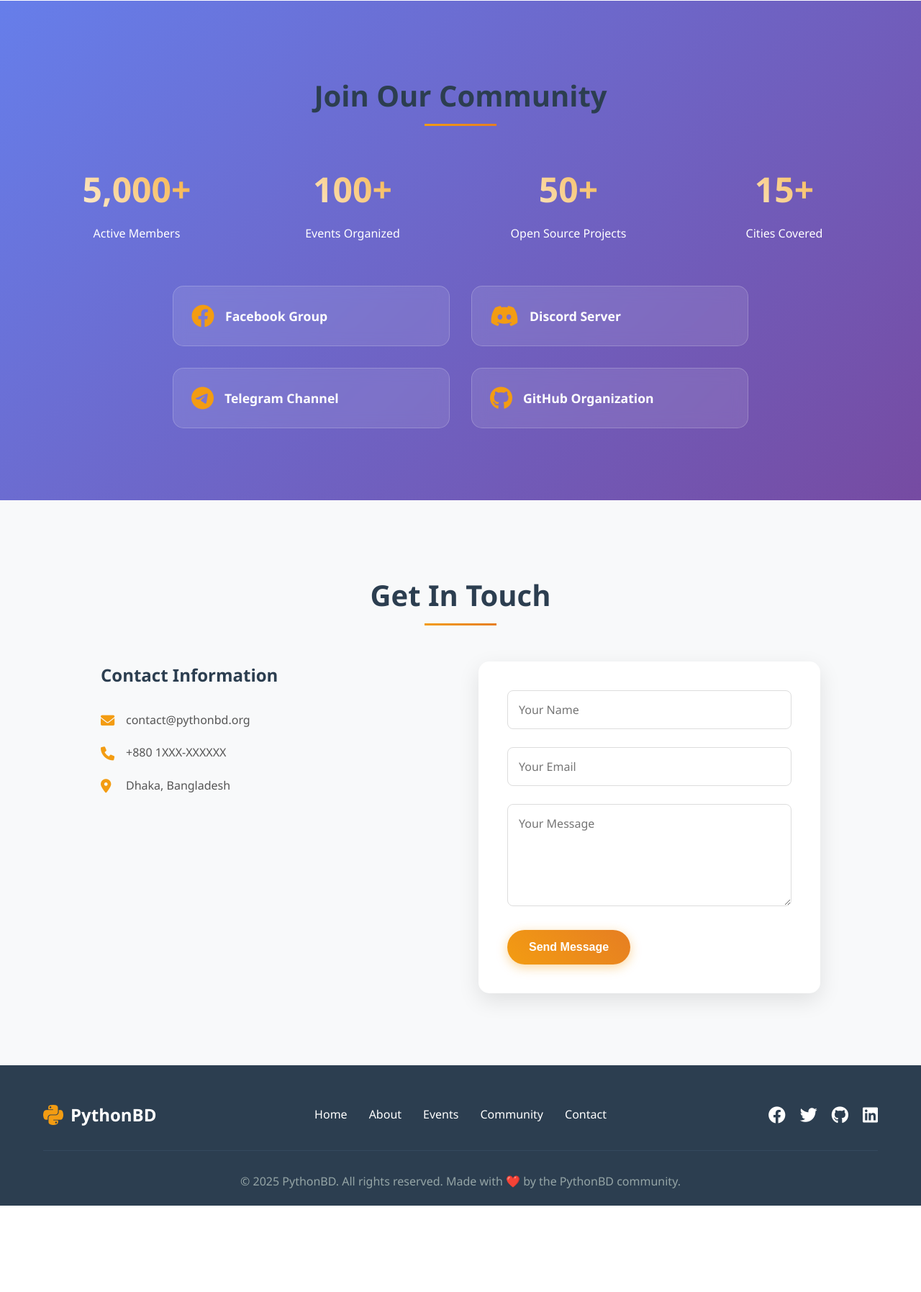
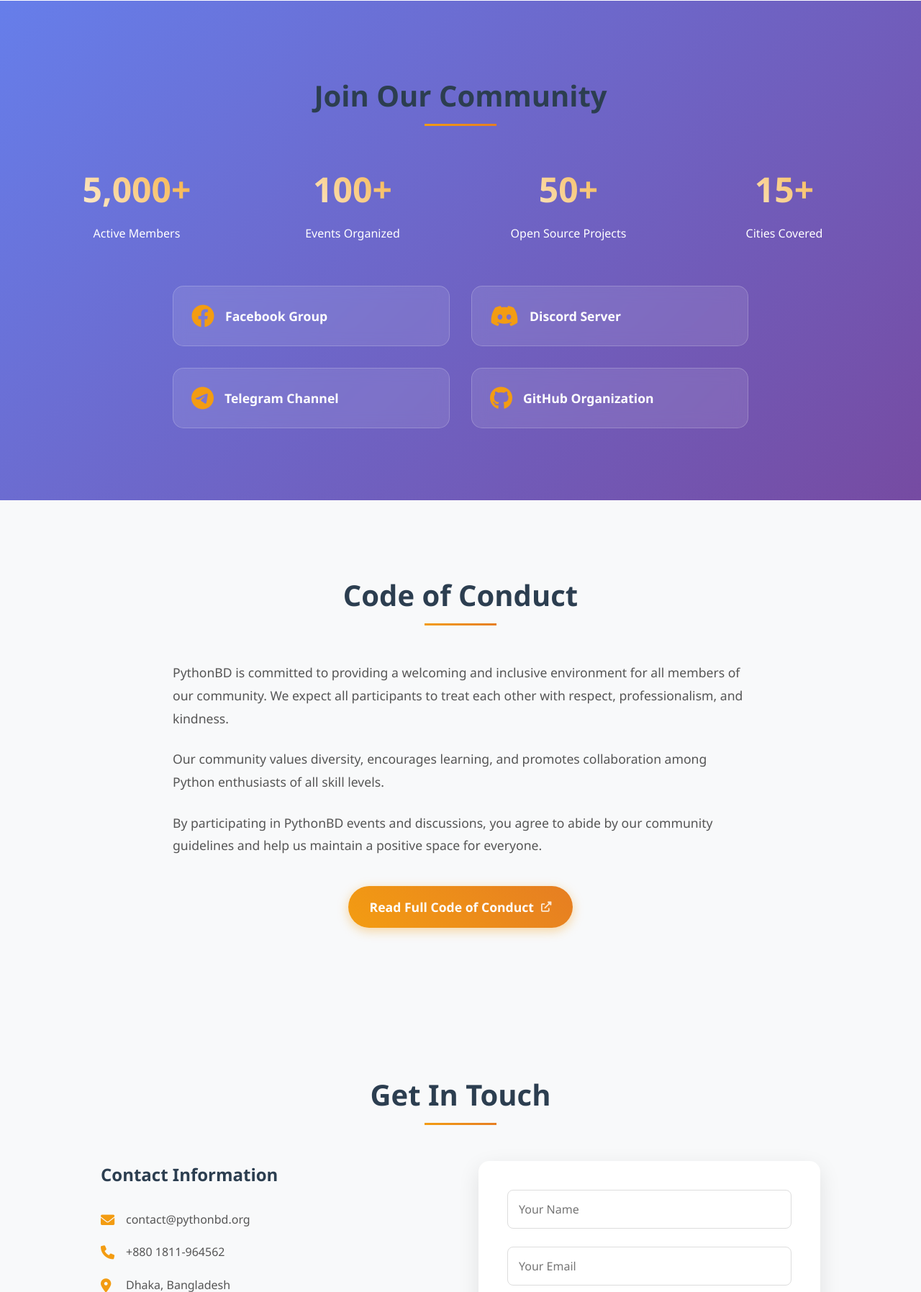
Before and after one commit to pythonbangladesh/pybdsite, a Flask app: page / in a window 1280 px wide. Shown: the part 2097-3892 px from the top of the page at 72% size. Before the commit the page ends 3772 px from the top, so only its background shows below. Run offline with Flask 3, Linux system fonts and the light colour scheme.

Commit message:
PyBDsite - add coc and contact form

```diff
--- a/src/app.py
+++ b/src/app.py
@@ -1,7 +1,11 @@
 from flask import Flask, render_template
+from flask import redirect
+
 import os
 
+
 app = Flask(__name__)
+
 
 @app.route('/')
 def home():
@@ -10,9 +14,17 @@ def home():
     except Exception as e:
         return f"Error: {str(e)}", 500
 
+
 @app.route('/healthz')
 def health():
     return "OK", 200
+
+
+@app.route('/coc')
+def coc():
+    external_coc = 'https://github.com/pythonbangladesh/public-docs/blob/main/code-of-conduct.md'
+    return redirect(external_coc)
+
 
 if __name__ == '__main__':
     port = int(os.environ.get('PORT', 10000))  # Default to 10000 for Render
--- a/src/static/style.css
+++ b/src/static/style.css
@@ -560,6 +560,8 @@ body {
     color: #95a5a6;
 }
 
+
+
 /* Responsive Design */
 @media screen and (max-width: 768px) {
     .nav-menu {
@@ -689,3 +691,77 @@ body {
         padding: 30px 20px;
     }
 }
+
+/* Code of Conduct Section */
+.coc {
+    padding: 100px 0;
+    background: #f8f9fa;
+}
+
+.coc-content {
+    max-width: 800px;
+    margin: 0 auto;
+    text-align: center;
+}
+
+.coc-description {
+    font-size: 1.1rem;
+    line-height: 1.8;
+    color: #555;
+    margin-bottom: 25px;
+    text-align: left;
+}
+
+.coc-description:last-of-type {
+    margin-bottom: 40px;
+}
+
+.coc-link-container {
+    text-align: center;
+    margin-top: 40px;
+}
+
+.coc-link {
+    display: inline-flex;
+    align-items: center;
+    gap: 10px;
+    font-size: 1.1rem;
+}
+
+.coc-link i {
+    font-size: 0.9rem;
+    opacity: 0.8;
+}
+
+/* Responsive adjustments for COC */
+@media screen and (max-width: 768px) {
+    .coc-content {
+        text-align: left;
+    }
+
+    .coc-link-container {
+        text-align: center;
+    }
+
+    .coc-description {
+        font-size: 1rem;
+    }
+}
+
+@media screen and (max-width: 480px) {
+    .coc {
+        padding: 80px 0;
+    }
+
+    .coc-description {
+        font-size: 0.95rem;
+        line-height: 1.7;
+        margin-bottom: 20px;
+    }
+
+    .coc-link {
+        font-size: 1rem;
+        width: 100%;
+        justify-content: center;
+    }
+}
--- /dev/null
+++ b/src/templates/base.html
@@ -0,0 +1,20 @@
+<!DOCTYPE html>
+<html lang="en">
+<head>
+    <meta charset="UTF-8">
+    <meta name="viewport" content="width=device-width, initial-scale=1.0">
+    <title>PythonBD - {% block title %}Home{% endblock %}</title>
+    <!-- CSS -->
+    <link rel="stylesheet" href="{{ url_for('static', filename='style.css') }}">
+    <link rel="icon" type="image/x-icon" href="{{ url_for('static', filename='favicon.ico') }}">
+    <link href="https://cdnjs.cloudflare.com/ajax/libs/font-awesome/6.0.0/css/all.min.css" rel="stylesheet">
+</head>
+<body>
+    {% include "partial/navbar.html" %}
+
+    {% block content %}
+    {% endblock %}
+
+    {% include "partial/footer.html" %}
+</body>
+</html>
--- a/src/templates/index.html
+++ b/src/templates/index.html
@@ -1,41 +1,8 @@
-<!DOCTYPE html>
-<html lang="en">
+{% extends "base.html" %}
 
-<head>
-    <meta charset="UTF-8">
-    <meta name="viewport" content="width=device-width, initial-scale=1.0">
-    <title>PythonBD - Python Community Bangladesh</title>
-    <!-- CSS -->
-    <link rel="stylesheet" href="{{ url_for('static', filename='style.css') }}">
-    <link rel="icon" type="image/x-icon" href="{{ url_for('static', filename='favicon.ico') }}">
-    <!-- <img src="{{ url_for('static', filename='images/logo.png') }}" alt="Logo"> -->
-    <!-- <script src="{{ url_for('static', filename='js/script.js') }}"></script> -->
+{% block title %}Home{% endblock %}
 
-    <link href="https://cdnjs.cloudflare.com/ajax/libs/font-awesome/6.0.0/css/all.min.css" rel="stylesheet">
-</head>
-
-<body>
-    <!-- Navigation -->
-    <nav class="navbar">
-        <div class="nav-container">
-            <div class="nav-logo">
-                <i class="fab fa-python"></i>
-                <span>PythonBD</span>
-            </div>
-            <ul class="nav-menu">
-                <li class="nav-item"><a href="#home" class="nav-link">Home</a></li>
-                <li class="nav-item"><a href="#about" class="nav-link">About</a></li>
-                <li class="nav-item"><a href="#events" class="nav-link">Events</a></li>
-                <li class="nav-item"><a href="#community" class="nav-link">Community</a></li>
-                <li class="nav-item"><a href="#contact" class="nav-link">Contact</a></li>
-            </ul>
-            <div class="hamburger">
-                <span class="bar"></span>
-                <span class="bar"></span>
-                <span class="bar"></span>
-            </div>
-        </div>
-    </nav>
+{% block content %}
 
     <!-- Hero Section -->
     <section id="home" class="hero">
@@ -172,6 +139,34 @@
         </div>
     </section>
 
+
+
+    <!-- COC -->
+    <section id="coc" class="coc">
+        <div class="container">
+            <h2 class="section-title">Code of Conduct</h2>
+            <div class="coc-content">
+                <p class="coc-description">
+                    PythonBD is committed to providing a welcoming and inclusive environment for all members of our community.
+                    We expect all participants to treat each other with respect, professionalism, and kindness.
+                </p>
+                <p class="coc-description">
+                    Our community values diversity, encourages learning, and promotes collaboration among Python enthusiasts of all skill levels.
+                </p>
+                <p class="coc-description">
+                    By participating in PythonBD events and discussions, you agree to abide by our community guidelines and help us maintain a positive space for everyone.
+                </p>
+                <div class="coc-link-container">
+                    <a href="{{ url_for('coc') }}" target="_blank" class="btn btn-primary coc-link">
+                        Read Full Code of Conduct <i class="fas fa-external-link-alt"></i>
+                    </a>
+                </div>
+            </div>
+        </div>
+    </section>
+
+
+
     <!-- Contact Section -->
     <section id="contact" class="contact">
         <div class="container">
@@ -185,57 +180,39 @@
                     </div>
                     <div class="contact-item">
                         <i class="fas fa-phone"></i>
-                        <span>+880 1XXX-XXXXXX</span>
+                        <span>+880 1811-964562</span>
                     </div>
                     <div class="contact-item">
                         <i class="fas fa-map-marker-alt"></i>
                         <span>Dhaka, Bangladesh</span>
                     </div>
                 </div>
+
                 <div class="contact-form">
-                    <form>
+                    <form
+                        action="https://formspree.io/f/mblkddev"
+                        method="POST"
+                    >
                         <div class="form-group">
                             <input type="text" placeholder="Your Name" required>
                         </div>
                         <div class="form-group">
-                            <input type="email" placeholder="Your Email" required>
+                            <input type="email" name="email" placeholder="Your Email" required>
                         </div>
                         <div class="form-group">
-                            <textarea placeholder="Your Message" rows="5" required></textarea>
+                            <textarea name="message" placeholder="Your Message" rows="5" required></textarea>
                         </div>
                         <button type="submit" class="btn btn-primary">Send Message</button>
                     </form>
                 </div>
+
             </div>
         </div>
     </section>
 
-    <!-- Footer -->
-    <footer class="footer">
-        <div class="container">
-            <div class="footer-content">
-                <div class="footer-logo">
-                    <i class="fab fa-python"></i>
-                    <span>PythonBD</span>
-                </div>
-                <div class="footer-links">
-                    <a href="#home">Home</a>
-                    <a href="#about">About</a>
-                    <a href="#events">Events</a>
-                    <a href="#community">Community</a>
-                    <a href="#contact">Contact</a>
-                </div>
-                <div class="footer-social">
-                    <a href="#"><i class="fab fa-facebook"></i></a>
-                    <a href="#"><i class="fab fa-twitter"></i></a>
-                    <a href="#"><i class="fab fa-github"></i></a>
-                    <a href="#"><i class="fab fa-linkedin"></i></a>
-                </div>
-            </div>
-            <div class="footer-bottom">
-                <p>&copy; 2025 PythonBD. All rights reserved. Made with ❤️ by the PythonBD community.</p>
-            </div>
-        </div>
-    </footer>
-</body>
-</html>
+
+
+
+
+
+{% endblock %}
--- /dev/null
+++ b/src/templates/partial/footer.html
@@ -0,0 +1,27 @@
+    <!-- Footer -->
+    <footer class="footer">
+        <div class="container">
+            <div class="footer-content">
+                <div class="footer-logo">
+                    <i class="fab fa-python"></i>
+                    <span>PythonBD</span>
+                </div>
+                <div class="footer-links">
+                    <a href="#home">Home</a>
+                    <a href="#about">About</a>
+                    <a href="#events">Events</a>
+                    <a href="#community">Community</a>
+                    <a href="#contact">Contact</a>
+                </div>
+                <div class="footer-social">
+                    <a href="#"><i class="fab fa-facebook"></i></a>
+                    <a href="#"><i class="fab fa-twitter"></i></a>
+                    <a href="#"><i class="fab fa-github"></i></a>
+                    <a href="#"><i class="fab fa-linkedin"></i></a>
+                </div>
+            </div>
+            <div class="footer-bottom">
+                <p>&copy; 2025 PythonBD. All rights reserved. Made with ❤️ by the PythonBD community.</p>
+            </div>
+        </div>
+    </footer>
--- /dev/null
+++ b/src/templates/partial/navbar.html
@@ -0,0 +1,21 @@
+<nav class="navbar">
+    <div class="nav-container">
+        <div class="nav-logo">
+            <i class="fab fa-python"></i>
+            <span>PythonBD</span>
+        </div>
+        <ul class="nav-menu">
+            <li class="nav-item"><a href="{{ url_for('home') }}" class="nav-link">Home</a></li>
+            <li class="nav-item"><a href="#about" class="nav-link">About</a></li>
+            <li class="nav-item"><a href="#events" class="nav-link">Events</a></li>
+            <li class="nav-item"><a href="#community" class="nav-link">Community</a></li>
+            <li class="nav-item"><a href="#coc" class="nav-link">Code of Conduct</a></li>
+            <li class="nav-item"><a href="#contact" class="nav-link">Contact</a></li>
+        </ul>
+        <div class="hamburger">
+            <span class="bar"></span>
+            <span class="bar"></span>
+            <span class="bar"></span>
+        </div>
+    </div>
+</nav>
```
Also changed, not shown: 1 other file.
